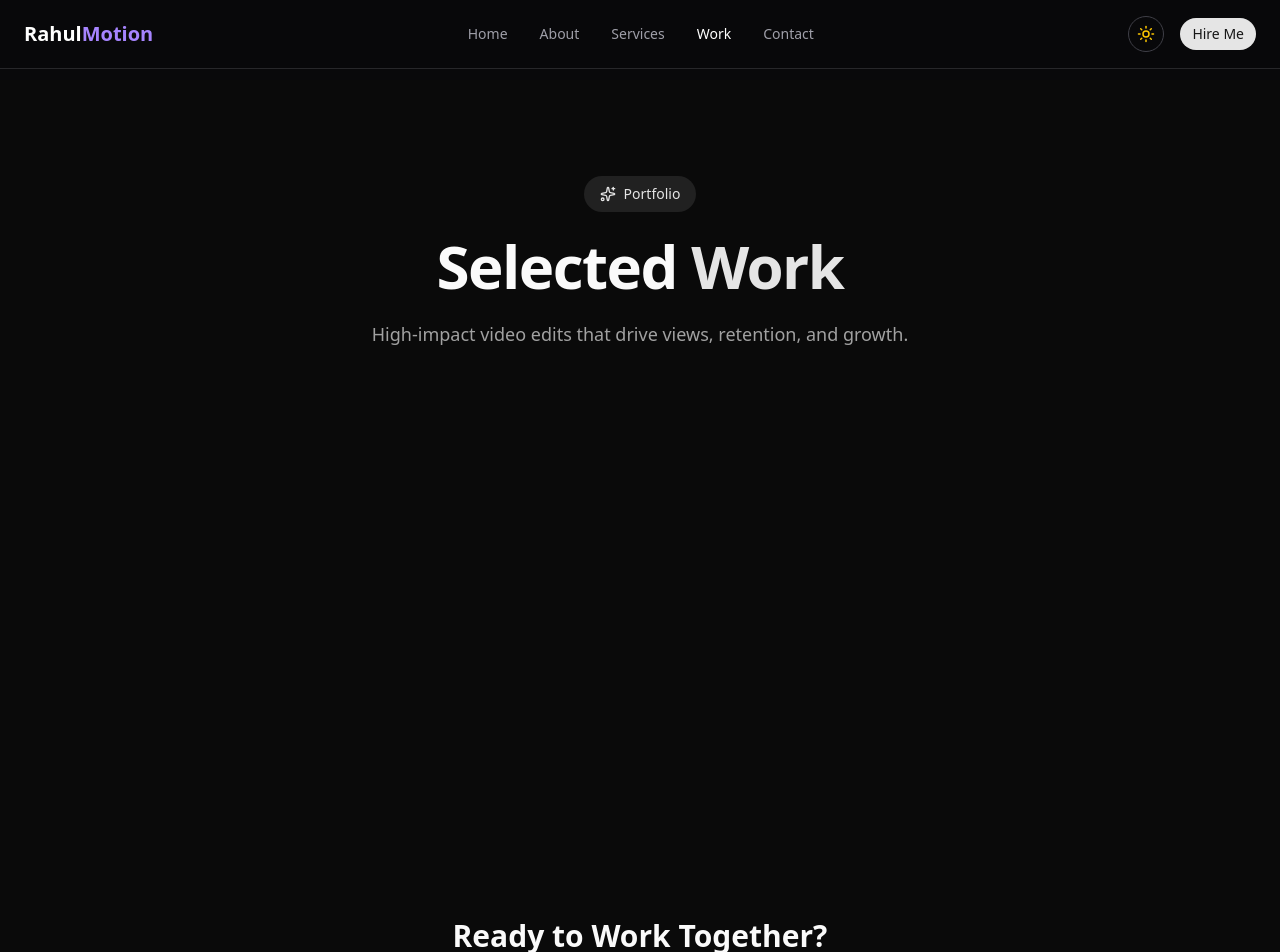
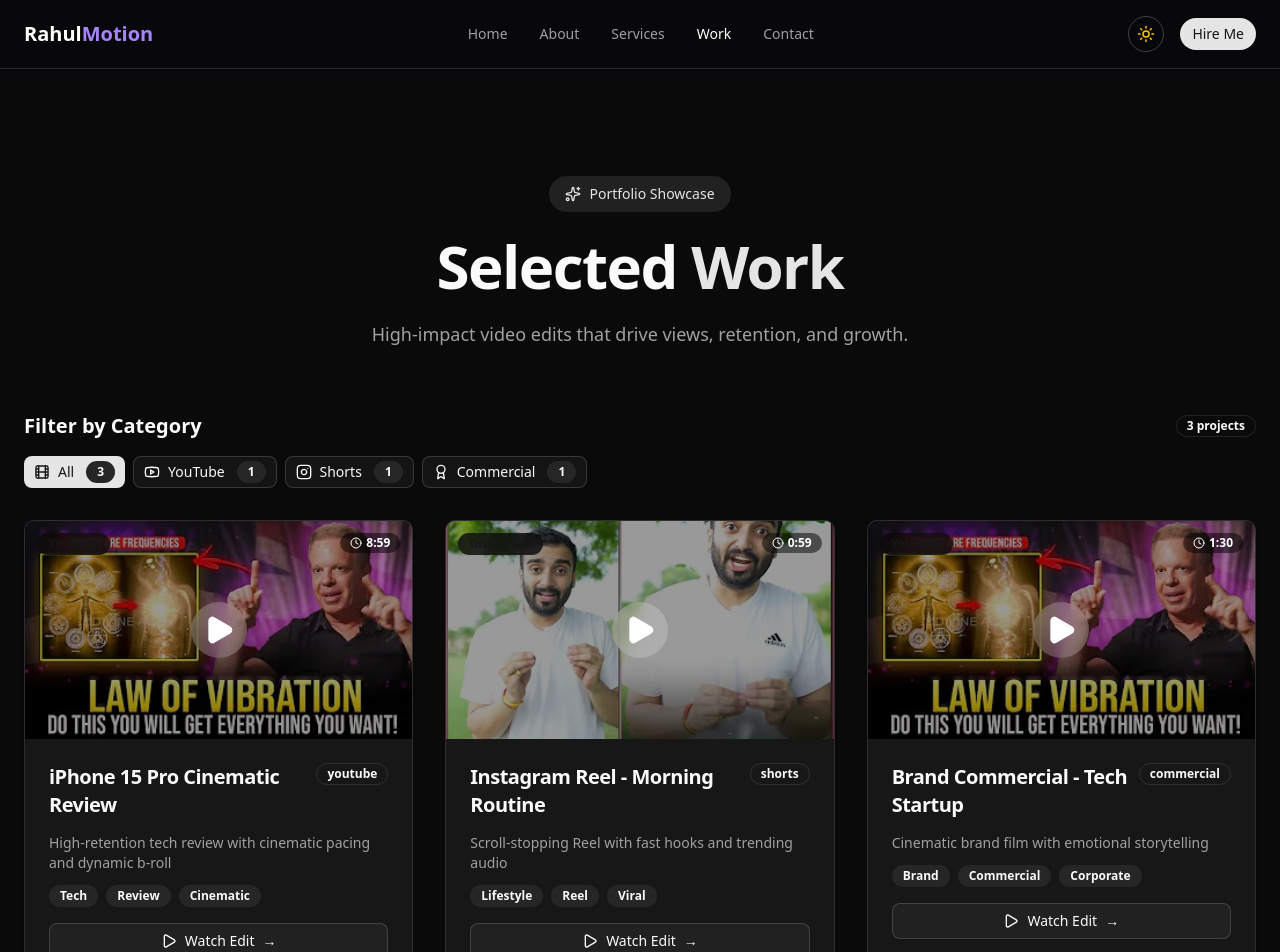
Before and after one commit to thetiwarishubh/video-editor-portfolio, a React (Vite) app: page /work in a window 1280 px wide. Shown: the top 952 px of the page. Built offline with nearby package versions, Linux system fonts and the light colour scheme.

Commit message:
update work page

```diff
--- a/src/pages/Work.tsx
+++ b/src/pages/Work.tsx
@@ -1,7 +1,6 @@
 "use client";
 
 import { useEffect, useRef, useState } from "react";
-import { motion } from "framer-motion";
 import gsap from "gsap";
 import { ScrollTrigger } from "gsap/ScrollTrigger";
 import work1 from "@/assets/images/work-thumbnail.avif";
@@ -11,6 +10,11 @@ import {
   TrendingUp,
   Clock,
   Sparkles,
+  Filter,
+  Youtube,
+  Instagram,
+  Film,
+  Award,
 } from "lucide-react";
 import { Button } from "@/components/ui/button";
 import { Card, CardContent, CardDescription, CardFooter, CardHeader, CardTitle } from "@/components/ui/card";
@@ -24,51 +28,64 @@ const Work = () => {
   const gridRef = useRef<HTMLDivElement>(null);
   const [selectedProject, setSelectedProject] = useState<any>(null);
   const [videoDialogOpen, setVideoDialogOpen] = useState(false);
+  const [activeCategory, setActiveCategory] = useState("all");
+  const [projectsLoaded, setProjectsLoaded] = useState(false);
 
   const projects = [
     {
       id: 1,
-      title: "Tech Review - 2.1M Views",
+      title: "iPhone 15 Pro Cinematic Review",
       category: "youtube",
       platform: "YouTube",
       thumbnail: work1,
       videoUrl: "https://www.youtube.com/embed/2HbozGsn4Oc?start=1",
       description: "High-retention tech review with cinematic pacing and dynamic b-roll",
       duration: "8:59",
-      stats: { retention: "72%", views: "2.1M" },
+      stats: { retention: "72%", views: "2.1M", likes: "145K" },
       tags: ["Tech", "Review", "Cinematic"],
       results: ["72% Avg View Duration", "2.1M Views", "Featured on Trending"],
       color: "from-blue-600 to-cyan-600",
     },
     {
       id: 2,
-      title: "Tech Review - 2.1M Views",
-      category: "youtube",
-      platform: "YouTube",
+      title: "Instagram Reel - Morning Routine",
+      category: "shorts",
+      platform: "Instagram",
       thumbnail: work2,
       videoUrl: "https://www.youtube.com/embed/8Rx3Nvo3Zvg",
-      description: "High-retention tech review with cinematic pacing and dynamic b-roll",
+      description: "Scroll-stopping Reel with fast hooks and trending audio",
       duration: "0:59",
-      stats: { retention: "72%", views: "2.1M" },
-      tags: ["Tech", "Review", "Cinematic"],
-      results: ["72% Avg View Duration", "2.1M Views", "Featured on Trending"],
-      color: "from-blue-600 to-cyan-600",
+      stats: { retention: "85%", plays: "2.4M", shares: "12K" },
+      tags: ["Lifestyle", "Reel", "Viral"],
+      results: ["85% Retention", "2.4M Plays", "500K Reach"],
+      color: "from-purple-600 to-pink-600",
     },
     {
       id: 3,
-      title: "Tech Review - 2.1M Views",
-      category: "youtube",
+      title: "Brand Commercial - Tech Startup",
+      category: "commercial",
       platform: "YouTube",
       thumbnail: work1,
       videoUrl: "https://www.youtube.com/embed/2HbozGsn4Oc?start=1",
-      description: "High-retention tech review with cinematic pacing and dynamic b-roll",
-      duration: "8:59",
-      stats: { retention: "72%", views: "2.1M" },
-      tags: ["Tech", "Review", "Cinematic"],
-      results: ["72% Avg View Duration", "2.1M Views", "Featured on Trending"],
-      color: "from-blue-600 to-cyan-600",
+      description: "Cinematic brand film with emotional storytelling",
+      duration: "1:30",
+      stats: { engagement: "91%", leads: "+45%", shares: "2.3K" },
+      tags: ["Brand", "Commercial", "Corporate"],
+      results: ["91% Engagement", "+45% Leads", "500K Impressions"],
+      color: "from-orange-600 to-red-600",
     },
   ];
+
+  const categories = [
+    { id: "all", label: "All", icon: Film, count: projects.length },
+    { id: "youtube", label: "YouTube", icon: Youtube, count: projects.filter(p => p.category === "youtube").length },
+    { id: "shorts", label: "Shorts", icon: Instagram, count: projects.filter(p => p.category === "shorts").length },
+    { id: "commercial", label: "Commercial", icon: Award, count: projects.filter(p => p.category === "commercial").length },
+  ];
+
+  const filteredProjects = activeCategory === "all"
+    ? projects
+    : projects.filter(project => project.category === activeCategory);
 
   const openVideoDialog = (project: any) => {
     setSelectedProject(project);
@@ -76,8 +93,11 @@ const Work = () => {
   };
 
   useEffect(() => {
+    // Set projects as loaded immediately
+    setProjectsLoaded(true);
+
     const ctx = gsap.context(() => {
-      // Hero simple fade-in
+      // Hero animation
       gsap.from(".work-hero", {
         y: 60,
         opacity: 0,
@@ -85,18 +105,33 @@ const Work = () => {
         ease: "power3.out",
       });
 
-      // Project cards stagger on scroll
+      // Stats animation
+      gsap.from(".stat-card", {
+        y: 40,
+        opacity: 0,
+        duration: 0.8,
+        stagger: 0.1,
+        scrollTrigger: {
+          trigger: ".stats-section",
+          start: "top 80%",
+          once: true
+        }
+      });
+
+      // Grid animation - FIXED: Use GSAP for consistent animation
       gsap.from(".project-item", {
         y: 80,
         opacity: 0,
-        duration: 0.7,
-        stagger: 0.12,
+        duration: 0.8,
+        stagger: 0.15,
         ease: "power3.out",
         scrollTrigger: {
           trigger: gridRef.current,
-          start: "top 80%",
-        },
+          start: "top 85%",
+          once: true // This prevents re-animation on scroll
+        }
       });
+
     }, sectionRef);
 
     return () => ctx.revert();
@@ -104,12 +139,12 @@ const Work = () => {
 
   return (
     <section ref={sectionRef} className="py-16 md:py-24 bg-background text-foreground">
-      <div className="container mx-auto px-6 max-w-7xl">
+      <div className="container mx-auto px-4 sm:px-6 max-w-7xl">
         {/* Hero */}
         <div className="text-center mb-16">
           <div className="inline-flex items-center gap-2 bg-primary/10 text-primary px-4 py-2 rounded-full text-sm mb-6">
             <Sparkles className="w-4 h-4" />
-            Portfolio
+            Portfolio Showcase
           </div>
           <h1 className="work-hero text-4xl md:text-5xl lg:text-6xl font-extrabold tracking-tight mb-6">
             Selected <span className="text-primary">Work</span>
@@ -119,95 +154,188 @@ const Work = () => {
           </p>
         </div>
 
-        {/* Projects Grid */}
-        <div ref={gridRef} className="grid md:grid-cols-2 lg:grid-cols-3 gap-6 md:gap-8">
-          {projects.map((project) => (
-            <motion.div
+        {/* Category Filter */}
+        <div className="mb-8">
+          <div className="flex items-center justify-between mb-4">
+            <h2 className="text-xl font-semibold">Filter by Category</h2>
+            <Badge variant="outline" className="text-xs">
+              {filteredProjects.length} projects
+            </Badge>
+          </div>
+          <div className="flex flex-wrap gap-2">
+            {categories.map((category) => {
+              const Icon = category.icon;
+              return (
+                <Button
+                  key={category.id}
+                  variant={activeCategory === category.id ? "default" : "outline"}
+                  size="sm"
+                  onClick={() => setActiveCategory(category.id)}
+                  className="gap-2"
+                >
+                  <Icon className="w-3 h-3" />
+                  {category.label}
+                  <Badge variant="secondary" className="ml-1 text-xs">
+                    {category.count}
+                  </Badge>
+                </Button>
+              );
+            })}
+          </div>
+        </div>
+
+        {/* Projects Grid - FIXED: Remove AnimatePresence and complex animations */}
+        <div ref={gridRef} className="mb-16">
+          <div className="grid md:grid-cols-2 lg:grid-cols-3 gap-6 md:gap-8">
+            {filteredProjects.map((project) => (
+              <div
                 key={project.id}
-              className="project-item"
-              initial={{ opacity: 0, y: 40 }}
-              whileInView={{ opacity: 1, y: 0 }}
-              viewport={{ once: true }}
-              transition={{ duration: 0.6 }}
+                className="project-item opacity-100" // Ensure opacity is always 100
               >
-              <Card className="h-full overflow-hidden hover:shadow-lg transition-shadow">
+                <Card className="h-full overflow-hidden hover:shadow-lg transition-shadow duration-300 border-border hover:border-primary/30">
                   {/* Thumbnail */}
                   <div
-                  className="relative aspect-video cursor-pointer group"
+                    className="relative aspect-video cursor-pointer group overflow-hidden"
                     onClick={() => openVideoDialog(project)}
                   >
                     <img
                       src={project.thumbnail}
                       alt={project.title}
-                    className="w-full h-full object-cover transition-transform group-hover:scale-105 duration-500"
+                      className="w-full h-full object-cover transition-transform duration-700 group-hover:scale-110"
                     />
                     <div className="absolute inset-0 bg-black/40 group-hover:bg-black/30 transition-colors flex items-center justify-center">
-                    <div className="w-14 h-14 rounded-full bg-white/20 backdrop-blur flex items-center justify-center">
+                      <div className="w-14 h-14 rounded-full bg-white/20 backdrop-blur flex items-center justify-center group-hover:scale-110 transition-transform duration-300">
                         <Play className="w-8 h-8 text-white fill-white" />
                       </div>
                     </div>
-                  <Badge className="absolute top-3 left-3">{project.platform}</Badge>
+                    <Badge className="absolute top-3 left-3 bg-background/80 backdrop-blur-sm">
+                      {project.platform}
+                    </Badge>
+
+                    {/* Duration badge */}
+                    <Badge variant="secondary" className="absolute top-3 right-3 bg-black/50 text-white border-0">
+                      <Clock className="w-3 h-3 mr-1" />
+                      {project.duration}
+                    </Badge>
+
+                    {/* Hover info */}
+                    <div className="absolute bottom-0 left-0 right-0 bg-gradient-to-t from-black/80 to-transparent p-4 opacity-0 group-hover:opacity-100 transition-opacity duration-300">
+                      <div className="text-white text-sm font-medium">
+                        {project.stats.views || project.stats.plays}
+                      </div>
+                      <div className="text-white/70 text-xs flex items-center gap-1">
+                        <TrendingUp className="w-3 h-3" />
+                        {project.stats.retention || project.stats.engagement} retention
+                      </div>
+                    </div>
                   </div>
 
                   {/* Content */}
                   <CardHeader className="pb-3">
+                    <div className="flex items-start justify-between">
                       <CardTitle className="text-xl">{project.title}</CardTitle>
-                  <CardDescription className="line-clamp-2">
+                      <Badge variant="outline" className="text-xs">
+                        {project.category}
+                      </Badge>
+                    </div>
+                    <CardDescription className="line-clamp-2 mt-2">
                       {project.description}
                     </CardDescription>
                   </CardHeader>
 
                   <CardContent className="pb-4">
-                  <div className="flex gap-4 text-sm text-muted-foreground">
-                    <div className="flex items-center gap-1">
-                      <Clock className="w-4 h-4" />
-                      {project.duration}
-                    </div>
-                    <div className="flex items-center gap-1">
-                      <TrendingUp className="w-4 h-4" />
-                      {project.stats.retention} retention
-                    </div>
+                    {/* Tags */}
+                    <div className="flex flex-wrap gap-2">
+                      {project.tags.slice(0, 3).map((tag, i) => (
+                        <Badge key={i} variant="secondary" className="text-xs">
+                          {tag}
+                        </Badge>
+                      ))}
                     </div>
                   </CardContent>
 
                   <CardFooter>
                     <Button
                       variant="outline"
-                    className="w-full gap-2"
+                      className="w-full gap-2 group"
                       onClick={() => openVideoDialog(project)}
                     >
                       <Play className="w-4 h-4" />
                       Watch Edit
+                      <span className="group-hover:translate-x-1 transition-transform">→</span>
                     </Button>
                   </CardFooter>
                 </Card>
-            </motion.div>
+              </div>
             ))}
           </div>
 
-        {/* Simple CTA */}
+          {/* No projects message */}
+          {filteredProjects.length === 0 && (
+            <div className="text-center py-12">
+              <div className="w-16 h-16 rounded-full bg-secondary flex items-center justify-center mx-auto mb-4">
+                <Filter className="w-8 h-8 text-muted-foreground" />
+              </div>
+              <h3 className="text-xl font-semibold mb-2">No projects found</h3>
+              <p className="text-muted-foreground mb-6">
+                Try selecting a different category
+              </p>
+              <Button onClick={() => setActiveCategory("all")}>
+                Show all projects
+              </Button>
+            </div>
+          )}
+        </div>
+
+        {/* CTA */}
         <div className="mt-20 text-center">
+          <Card className="bg-gradient-to-br from-primary/5 to-primary/10 border-primary/20 max-w-3xl mx-auto">
+            <CardContent className="py-12 px-8">
               <h2 className="text-3xl font-bold mb-6">Ready to Work Together?</h2>
               <p className="text-muted-foreground mb-8 max-w-xl mx-auto">
                 Let's create something that stops the scroll and grows your audience.
               </p>
+              <div className="flex flex-col sm:flex-row gap-4 justify-center">
                 <Button size="lg" asChild>
                   <a href="/contact">Start Your Project</a>
                 </Button>
+                <Button size="lg" variant="outline" asChild>
+                  <a href="/services">View Services</a>
+                </Button>
+              </div>
+            </CardContent>
+          </Card>
         </div>
       </div>
 
       {/* Video Dialog */}
       <Dialog open={videoDialogOpen} onOpenChange={setVideoDialogOpen}>
-        <DialogContent className="max-w-4xl p-0">
+        <DialogContent className="max-w-4xl p-0 bg-black/95 backdrop-blur-sm border-white/10">
           {selectedProject && (
+            <div className="relative">
               <div className="aspect-video">
                 <iframe
                   src={selectedProject.videoUrl}
                   className="w-full h-full"
                   allow="accelerometer; autoplay; clipboard-write; encrypted-media; gyroscope; picture-in-picture"
                   allowFullScreen
+                  title={selectedProject.title}
                 />
+              </div>
+              <div className="absolute bottom-4 left-4 right-4 flex items-center justify-between text-white/80 text-sm">
+                <div>
+                  <div className="font-medium">{selectedProject.title}</div>
+                  <div className="text-xs">{selectedProject.platform} • {selectedProject.duration}</div>
+                </div>
+                <Button
+                  variant="ghost"
+                  size="sm"
+                  className="text-white hover:bg-white/20"
+                  onClick={() => setVideoDialogOpen(false)}
+                >
+                  Close
+                </Button>
+              </div>
             </div>
           )}
         </DialogContent>
```
Lines whose indentation alone changed are shown as unchanged.
